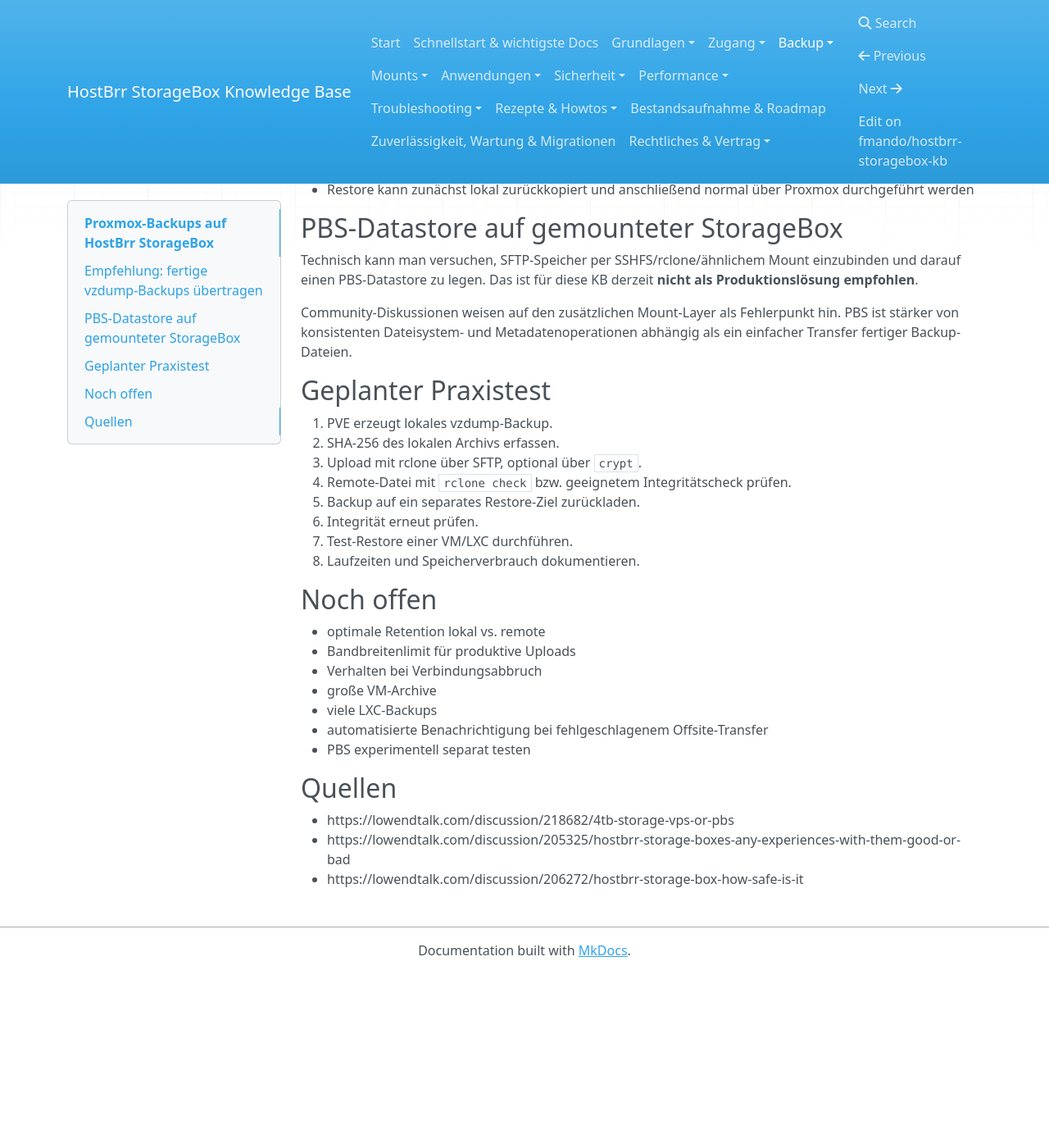
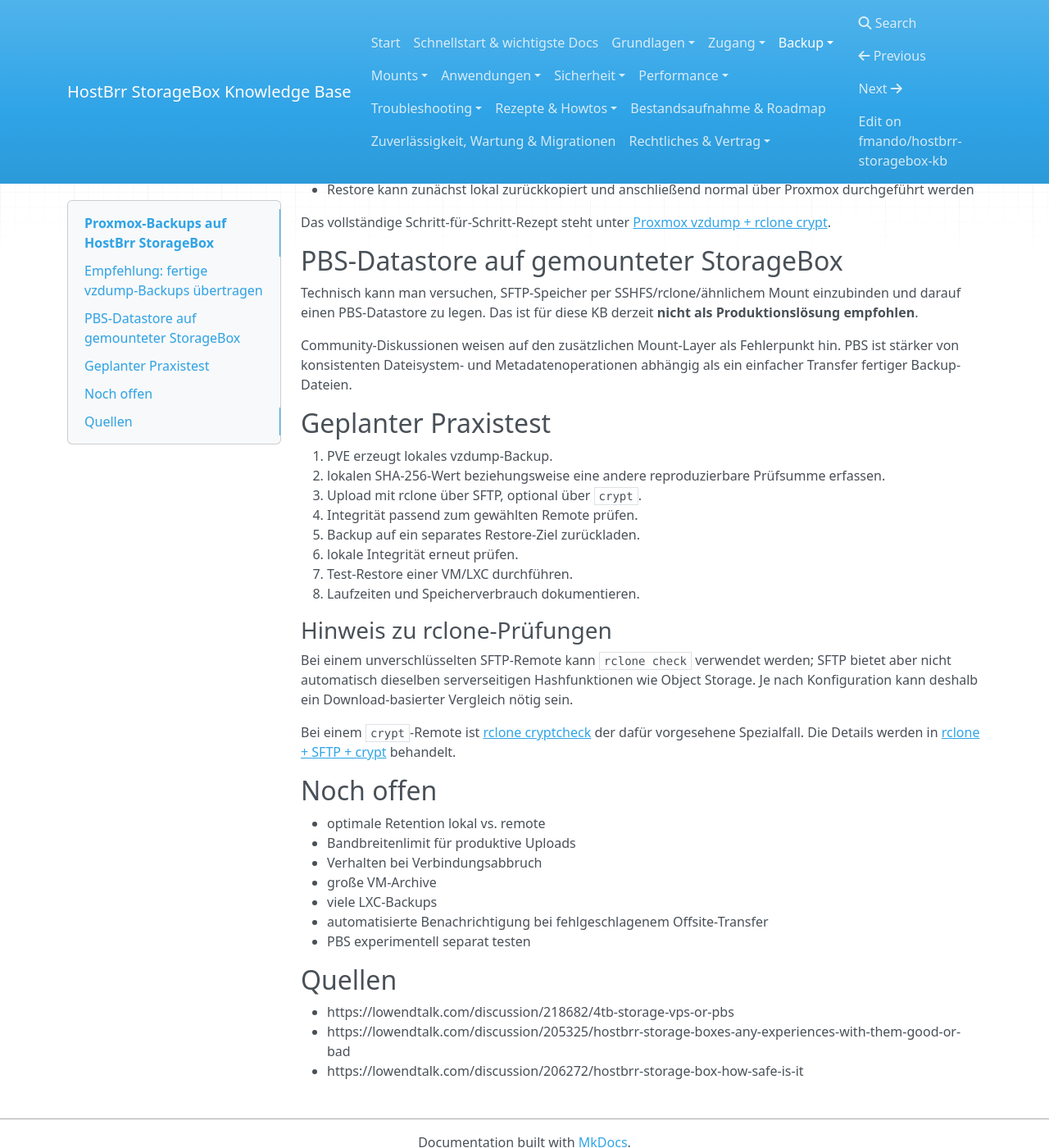
Before and after one commit to fmando/hostbrr-storagebox-kb, an MkDocs documentation site: the page built from docs/03-backup/proxmox.md, in a window 1280 px wide and 1400 px high, scrolled down 666 px. Shown: the whole window at 82% size. Built offline with MkDocs 1.6.1, drawn with Linux system fonts in a browser that asks for light colours; nearby versions of some CDN libraries; before the commit the page ends 1853 px from its top, so only the background shows below that.

Commit message:
Align Proxmox backup guidance with rclone integrity checks

```diff
--- a/docs/03-backup/proxmox.md
+++ b/docs/03-backup/proxmox.md
@@ -34,6 +34,8 @@
 - rclone crypt ermöglicht clientseitige Verschlüsselung
 - Restore kann zunächst lokal zurückkopiert und anschließend normal über Proxmox durchgeführt werden
 
+Das vollständige Schritt-für-Schritt-Rezept steht unter [Proxmox vzdump + rclone crypt](../09-rezepte/proxmox-vzdump-rclone-crypt.md).
+
 ## PBS-Datastore auf gemounteter StorageBox
 
 Technisch kann man versuchen, SFTP-Speicher per SSHFS/rclone/ähnlichem Mount einzubinden und darauf einen PBS-Datastore zu legen. Das ist für diese KB derzeit **nicht als Produktionslösung empfohlen**.
@@ -43,13 +45,19 @@
 ## Geplanter Praxistest
 
 1. PVE erzeugt lokales vzdump-Backup.
-2. SHA-256 des lokalen Archivs erfassen.
+2. lokalen SHA-256-Wert beziehungsweise eine andere reproduzierbare Prüfsumme erfassen.
 3. Upload mit rclone über SFTP, optional über `crypt`.
-4. Remote-Datei mit `rclone check` bzw. geeignetem Integritätscheck prüfen.
+4. Integrität passend zum gewählten Remote prüfen.
 5. Backup auf ein separates Restore-Ziel zurückladen.
-6. Integrität erneut prüfen.
+6. lokale Integrität erneut prüfen.
 7. Test-Restore einer VM/LXC durchführen.
 8. Laufzeiten und Speicherverbrauch dokumentieren.
+
+### Hinweis zu rclone-Prüfungen
+
+Bei einem unverschlüsselten SFTP-Remote kann `rclone check` verwendet werden; SFTP bietet aber nicht automatisch dieselben serverseitigen Hashfunktionen wie Object Storage. Je nach Konfiguration kann deshalb ein Download-basierter Vergleich nötig sein.
+
+Bei einem `crypt`-Remote ist [rclone cryptcheck](https://rclone.org/commands/rclone_cryptcheck/) der dafür vorgesehene Spezialfall. Die Details werden in [rclone + SFTP + crypt](rclone-sftp-crypt.md) behandelt.
 
 ## Noch offen
 
```
Also changed, not shown: other parts of docs/03-backup/proxmox.md (+1 -1 lines).
